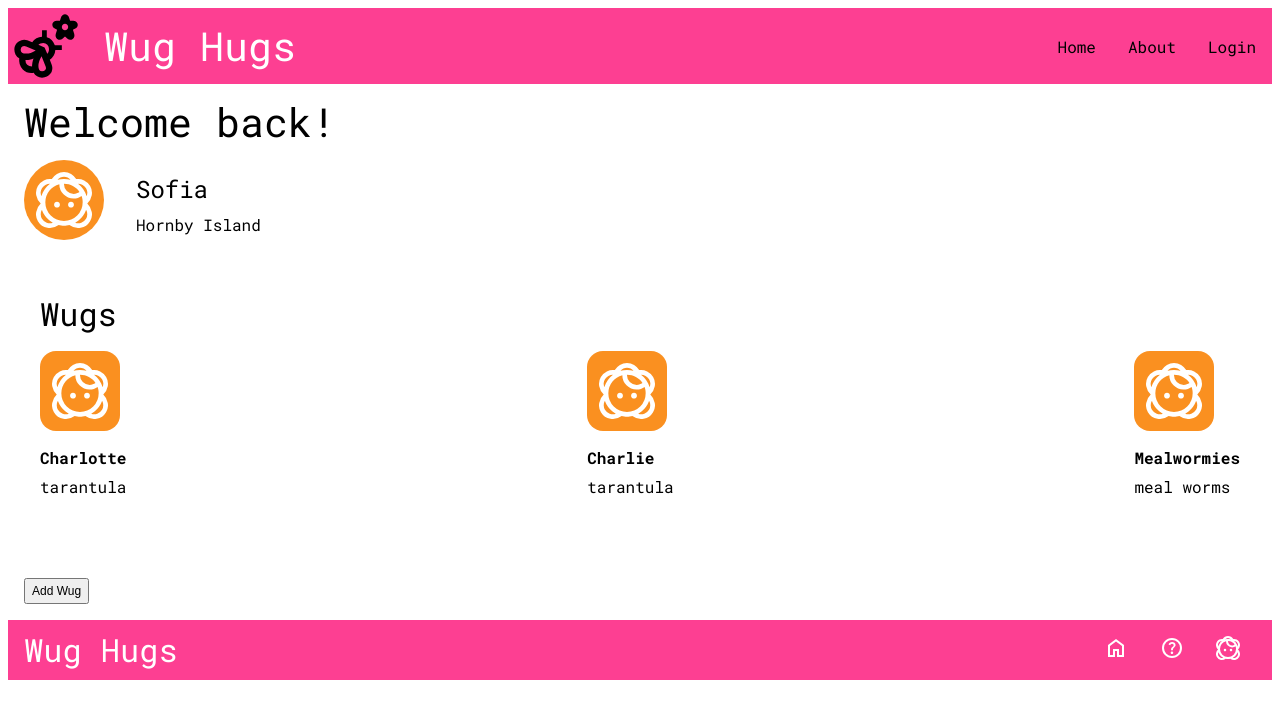
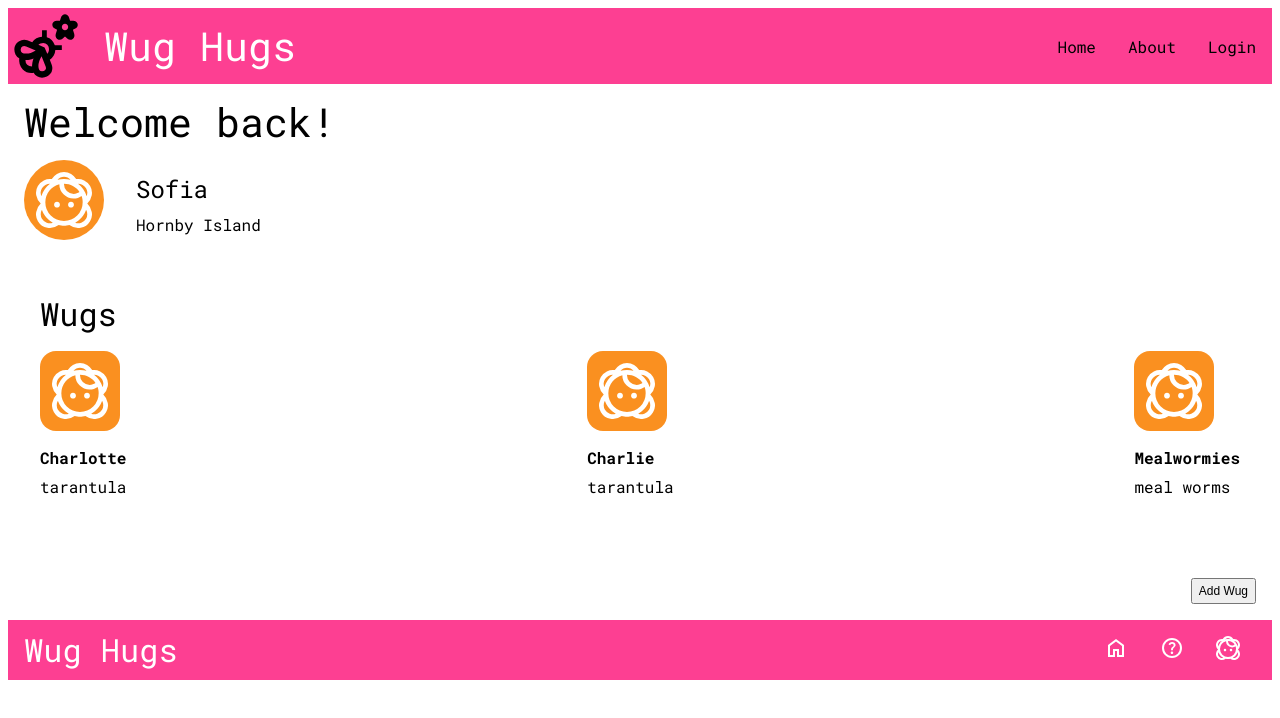
Before and after one commit to spaco22/wughugs-client, a React (Vite) app: page /user in a window 1280 px wide. Shown: the top 718 px of the page. Built offline with nearby package versions, Linux system fonts and the light colour scheme.

Commit message:
edit button alignment

```diff
--- a/src/Pages/UserPage/UserPage.jsx
+++ b/src/Pages/UserPage/UserPage.jsx
@@ -38,7 +38,9 @@ function UserPage() {
         </section>
         </div>
 
-        <button className="user__button-wug">Add Wug</button>
+        <div className="user-buttons">
+        <button className="user-button__wug">Add Wug</button>
+        </div>
     </main>
   )
 }
--- a/src/Pages/UserPage/UserPage.scss
+++ b/src/Pages/UserPage/UserPage.scss
@@ -73,3 +73,8 @@
         margin: 0.5rem 0 1rem;
     }
 }
+
+.user-buttons {
+    display: flex;
+    justify-content: flex-end;
+}
```
